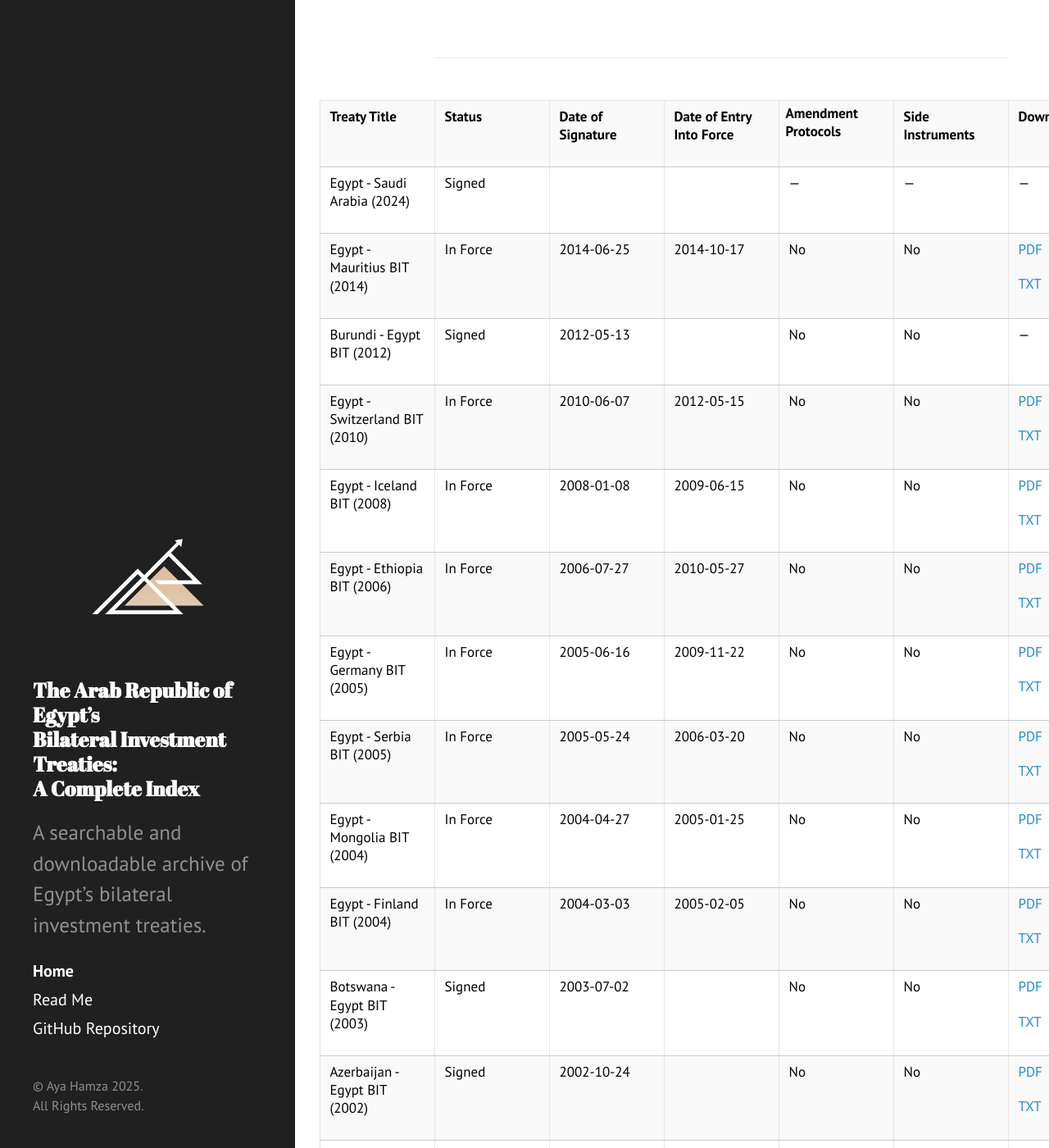
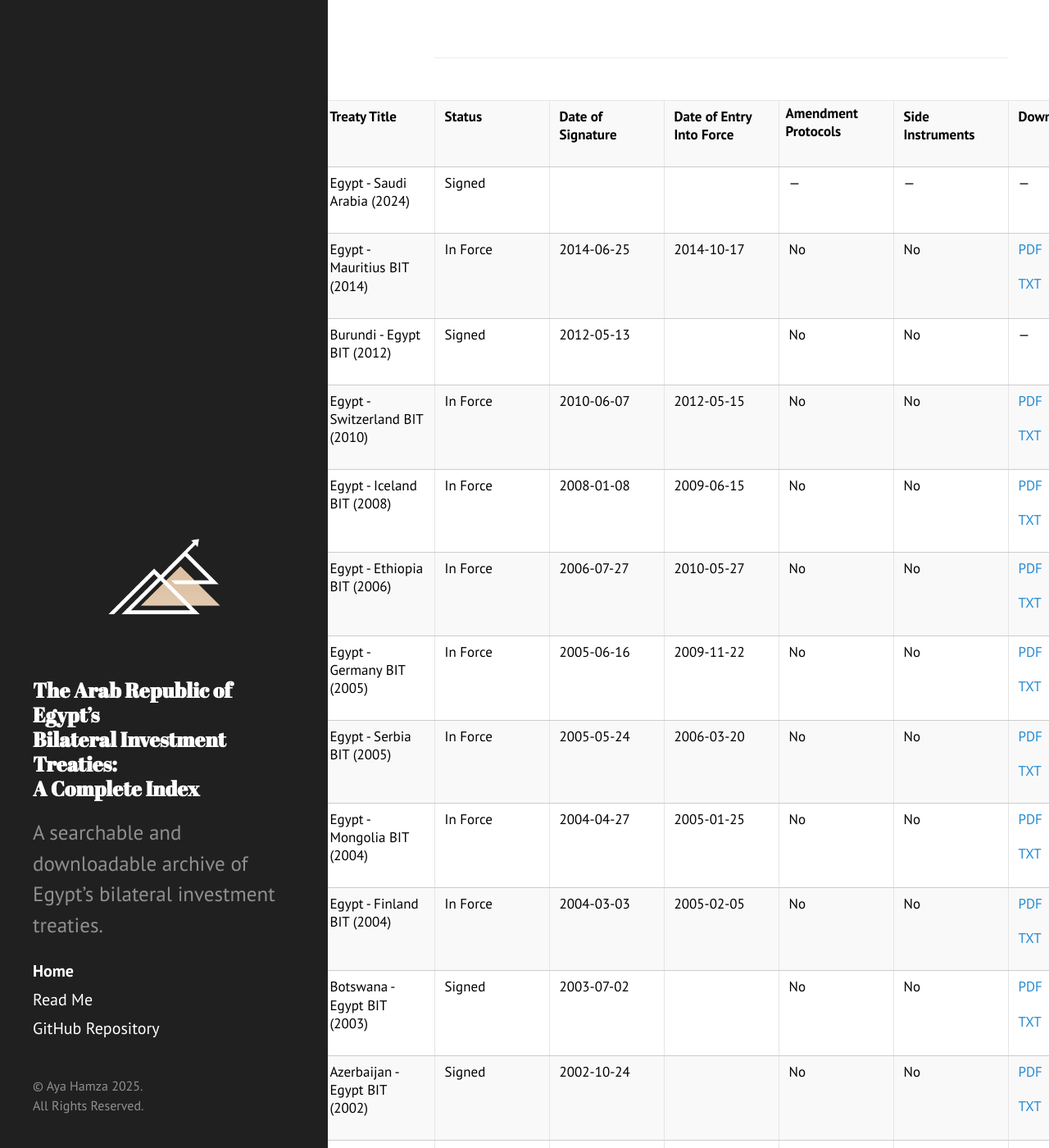
Before and after one commit to ayahamza1/MENABITs, a Jekyll site: the page built from index.md, in a window 1280 px wide and 1400 px high. Shown: the whole window at 82% size. Built offline with Jekyll 4.4.1, drawn with Linux system fonts in a browser that asks for light colours; our own code applies the rules of GitHub Pages for plain Markdown files.

Commit message:
Update hyde.css

```diff
--- a/public/css/hyde.css
+++ b/public/css/hyde.css
@@ -32,7 +32,7 @@ html {
     top: 0;
     bottom: 0;
     left: 0;
-    width: 18rem; /* adjust if needed */
+    width: 20rem; /* adjust if needed */
     padding: 2rem 1rem;
     overflow-y: auto;
     background-color: #202020; /* or whatever theme you're using */
```
